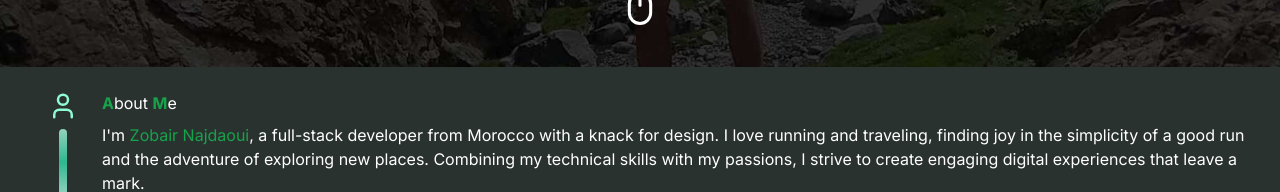
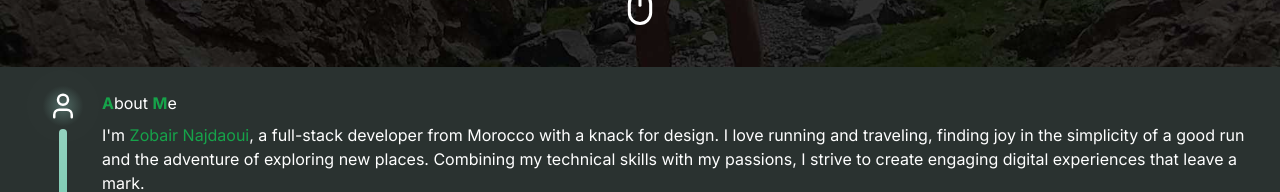
Before and after one commit to ilorez/portfolio, a Next.js app: page / in a window 1280 px wide. Shown: the part 533-725 px from the top of the page. Built offline with nearby package versions, Linux system fonts and the light colour scheme.

Commit message:
feat: Update About component with improved styling and content

```diff
--- a/components/global/homepage/About.tsx
+++ b/components/global/homepage/About.tsx
@@ -2,33 +2,42 @@ import React from 'react';
 import VerticalLine from '../VerticalLine';
 import { User } from 'lucide-react';
 import CapitalizedText from '../CapitalizedText';
+import IconWithShadow from '../IconWithShadow';
 
 const About: React.FC = () => {
   return (
     <div className="flex flex-col pl-6 w-full">
       {/* about */}
-      <div className="flex flex-row gap-6">
+      <div className="flex flex-row gap-6 h-screen">
         {/* the line */}
 
         <div className="flex flex-col items-center justify-center gap-2">
-          <div className="relative">
-            {/* <div className="absolute inset-0 rounded-full shadow-[0_0_12px_0_rgba(0,255,0,0.5)]"></div> */}
-            <User className="text-[#8ffbd3] bg-none" size={30} />
+          <div className="relative inline-block">
+            <div
+              className="absolute -z-10 inset-0 rounded-full"
+              style={{
+                background: `radial-gradient(circle, #506A64 0%, #2B3331 40%)`,
+                transform: 'scale(2.40)' // Makes the shadow slightly larger than the icon
+              }}
+            ></div>
+            <div className="relative z-10">
+              <User size={30} />
+            </div>
           </div>
           <VerticalLine />
         </div>
         {/* content */}
         <div>
           {/* about me */}
-          <div className='flex flex-col gap-2'>
-            <CapitalizedText text='About Me' />
+          <div className="flex flex-col gap-2">
+            <CapitalizedText text="About Me" />
             <p>
-
-            I&apos;m <span className='text-primary'>Zobair Najdaoui</span>, a full-stack developer from Morocco with a
-            knack for design. I love running and traveling, finding joy in the
-            simplicity of a good run and the adventure of exploring new places.
-            Combining my technical skills with my passions, I strive to create
-            engaging digital experiences that leave a mark.
+              I&apos;m <span className="text-primary">Zobair Najdaoui</span>, a
+              full-stack developer from Morocco with a knack for design. I love
+              running and traveling, finding joy in the simplicity of a good run
+              and the adventure of exploring new places. Combining my technical
+              skills with my passions, I strive to create engaging digital
+              experiences that leave a mark.
             </p>
           </div>
           {/* services */}
```
